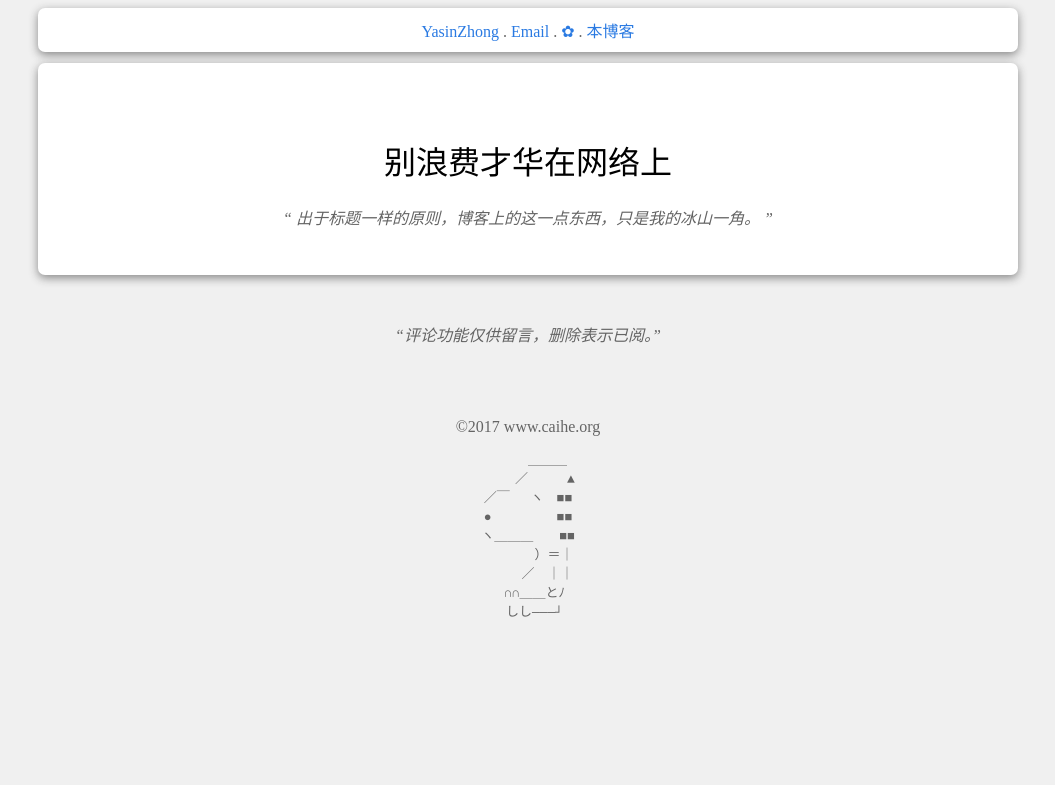
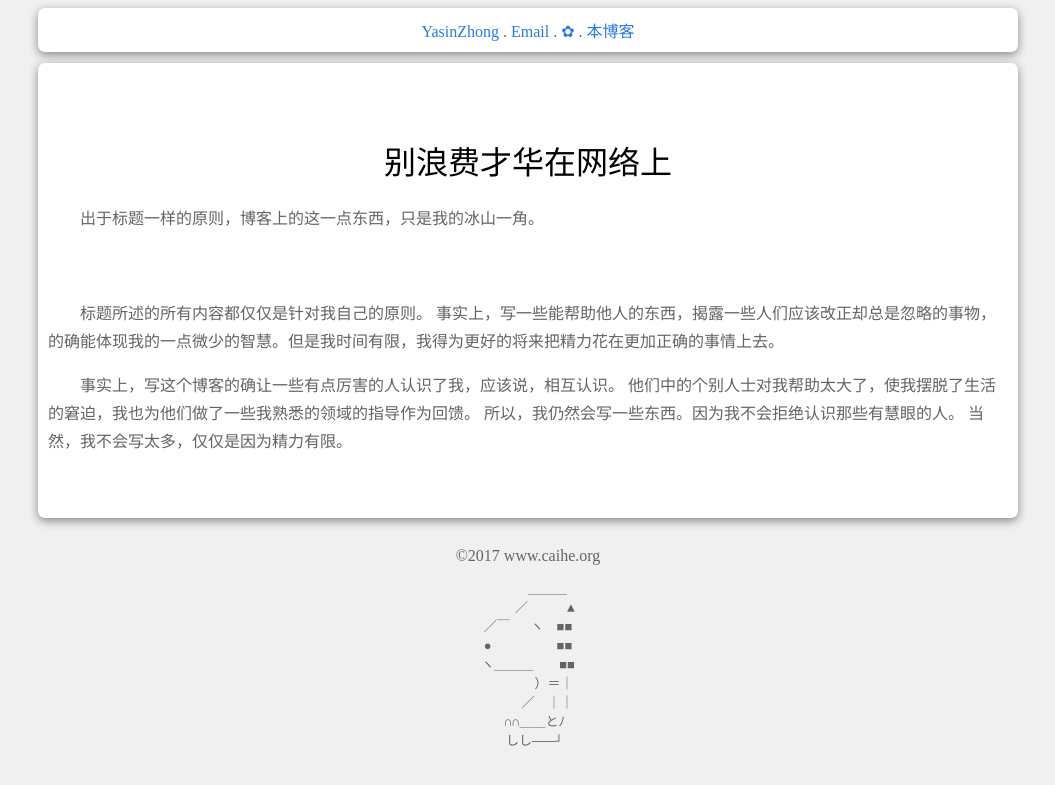
Before and after one commit to YasinZhong/yasinzhong.github.io, a Jekyll site: the page built from _posts/2018-4-10-KnowledgeShare.html, in a window 1280 px wide. Shown: the top 785 px of the page, without its empty margins (112-1167 px from the left). Built offline with Jekyll 4.4.1, drawn with Linux system fonts in a browser that asks for light colours; comment, search, counter and statistics services are not loaded.

Commit message:
2018/04/13

```diff
--- a/_layouts/default.html
+++ b/_layouts/default.html
@@ -27,31 +27,6 @@
 	  </div>
 
 
-	  <br/><br/>
-<!-- 来必力City版安装代码 -->
-<div id="lv-container" style="width: 21em;margin: auto;" data-id="city" data-uid="MTAyMC8zNDQ4MS8xMTAxOA==">
-	<script type="text/javascript">
-   (function(d, s) {
-       var j, e = d.getElementsByTagName(s)[0];
-
-       if (typeof LivereTower === 'function') { return; }
-
-       j = d.createElement(s);
-       j.src = 'https://cdn-city.livere.com/js/embed.dist.js';
-       j.async = true;
-
-       e.parentNode.insertBefore(j, e);
-   })(document, 'script');
-	</script>
-	<q>评论功能仅供留言，删除表示已阅。</q>
-<noscript> 为正常使用来必力评论功能请激活JavaScript</noscript>
-</div>
-<!-- City版安装代码已完成 -->
-<br><br><br>
-
-
-
-
 	  <div id="div-footer" style="text-align:center;text-size:0.5em;">
 		<br/>
 			©2017 www.caihe.org<br/>
--- a/_posts/2018-3-18-GoodWorld.html
+++ b/_posts/2018-3-18-GoodWorld.html
@@ -27,7 +27,7 @@ title: 文明用语
 </p>
 
 <p>
-	傻逼：木瓜。他就是个木瓜！
+	傻逼：木瓜。
 </p>
 
 <p>
@@ -35,7 +35,7 @@ title: 文明用语
 </p>
 
 <p>
-	装逼：做把戏。你看亚森又在做把戏了
+	装逼：做把戏。
 </p>
 
 <q>
--- a/_posts/2018-4-10-KnowledgeShare.html
+++ b/_posts/2018-4-10-KnowledgeShare.html
@@ -5,6 +5,21 @@ title: 别浪费才华在网络上
 
 
 <h1>{{ page.title }}</h1>
-<q>
+<p>
 	出于标题一样的原则，博客上的这一点东西，只是我的冰山一角。
-</q>
+</p>
+
+<br><br>
+
+<p>
+	标题所述的所有内容都仅仅是针对我自己的原则。
+	事实上，写一些能帮助他人的东西，揭露一些人们应该改正却总是忽略的事物，
+	的确能体现我的一点微少的智慧。但是我时间有限，我得为更好的将来把精力花在更加正确的事情上去。
+</p>
+
+<p>
+	事实上，写这个博客的确让一些有点厉害的人认识了我，应该说，相互认识。
+	他们中的个别人士对我帮助太大了，使我摆脱了生活的窘迫，我也为他们做了一些我熟悉的领域的指导作为回馈。
+	所以，我仍然会写一些东西。因为我不会拒绝认识那些有慧眼的人。
+	当然，我不会写太多，仅仅是因为精力有限。
+</p>
--- a/index.html
+++ b/index.html
@@ -23,6 +23,9 @@ title: Yasin Zhong|blog
 			}
 		</style>
 		<a href="http://a.caihe.org/Post/twi.html" >  <li>最近如何？</li> </a><br/>
+		<a href="http://a.caihe.org/post-li/2018-3-13-BookShare.html" ><li>书籍</li></a><br/>
+		<a href="http://a.caihe.org/post-li/2018-3-10-MovieShare.html" ><li>影视</li></a><br/>
 		<a href="http://a.caihe.org/Post/Daubs.html" ><li>涂鸦-My Daubs</li></a><br/>
 		<a href="http://a.caihe.org/Post/Photograph.html" ><li>照相-MyPhotoGraphs</li></a><br/>
+
 	</ol>
--- a/_posts/2018-3-13-BookShare.html
+++ b/post-li/2018-3-13-BookShare.html
@@ -10,6 +10,9 @@ title: 分享图书
 <ol>
 	<li>《人机工程学应用》</li>
 	<li>《工业设计概论》</li>
+	<li>《Successful Drawing》 Andrew Loomis</li>
+	<li>《建筑效果图手绘表现技法教程》 文健,尚龙勇</li>
+	<li>《马克笔手绘表现技法入门》 李国涛</li>
 	. . .
 </ol>
 
@@ -27,9 +30,6 @@ title: 分享图书
 	<li>《象棋》</li>
 	<li>《围棋入门》</li>
 	<li>《标准汉字书写教程-行楷》 侯登封</li>
-	<li>《建筑效果图手绘表现技法教程》 文健,尚龙勇</li>
-	<li>《马克笔手绘表现技法入门》 李国涛</li>
-	<li>《Successful Drawing》 Andrew Loomis</li>
 	. . .
 </ol>
 
```
Also changed, not shown: _layouts/InstallLiveRE.html (added, +22 -0 lines), post-li/2018-3-10-MovieShare.html (renamed from _posts/2018-3-10-MovieShare.html).
